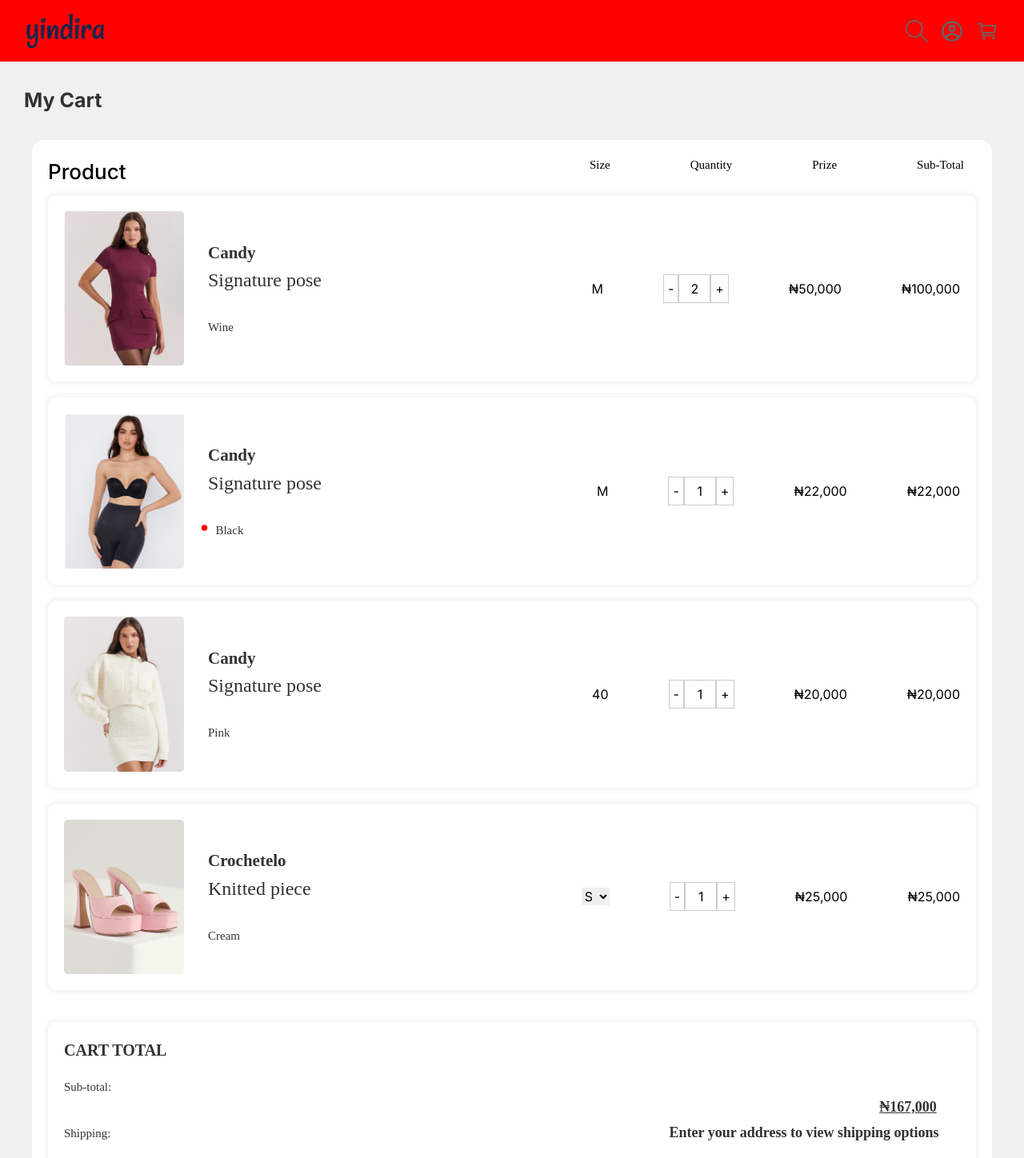
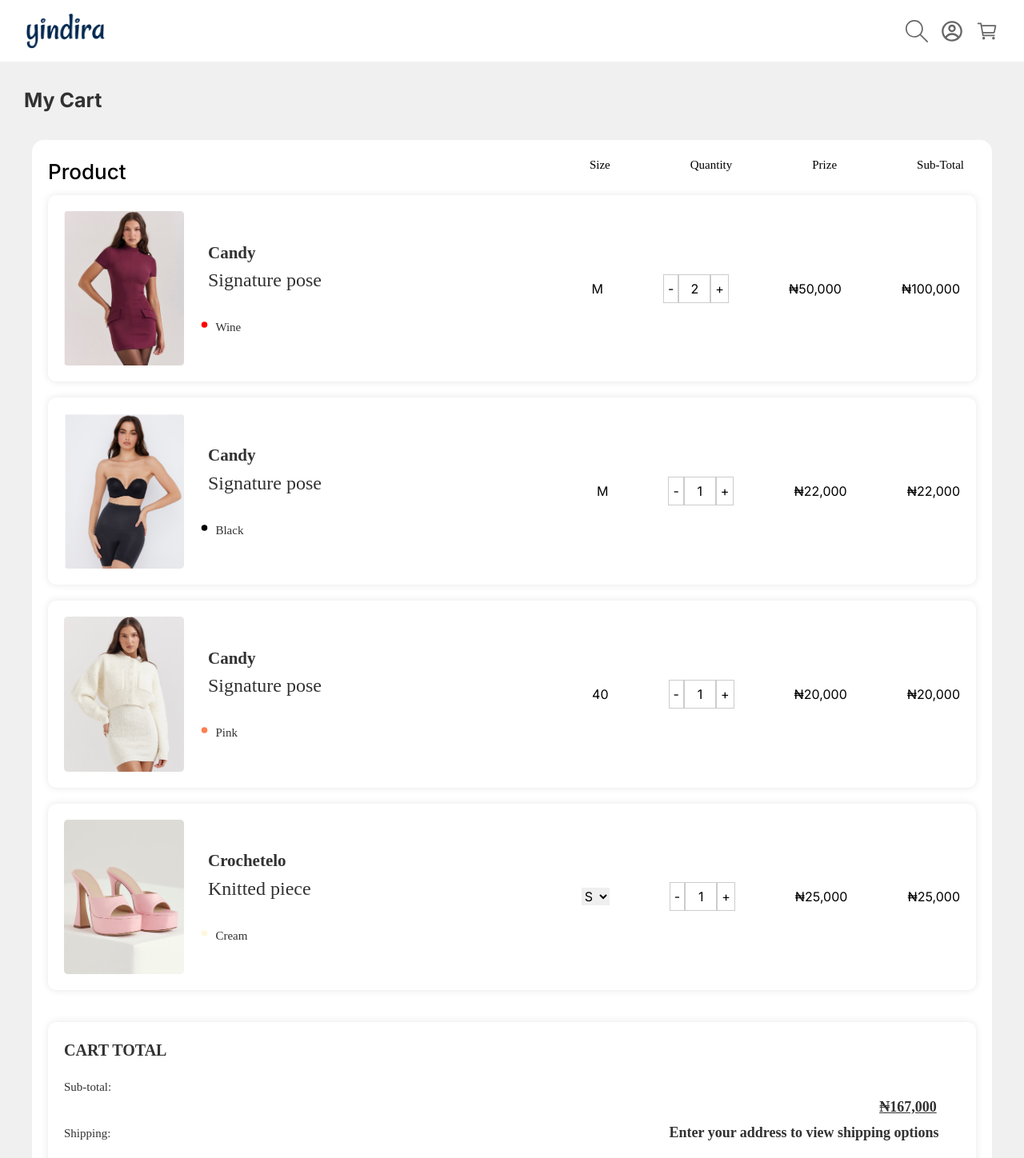
Before and after one commit to sholyjay/timbu-shop, a Next.js app: page /mycart in a window 1280 px wide. Shown: the top 1448 px of the page at 80% size. Built offline with nearby package versions, Linux system fonts and the light colour scheme.

Commit message:
app/globals.css

```diff
--- a/app/checkout/page.js
+++ b/app/checkout/page.js
@@ -32,7 +32,7 @@ const Header = () => {
           </button>
         </nav>
       </div>
-      <div className="checkout-container">
+      <div className="checkout-container marginTop">
         <div className="checkout-form-container">
           <h1 className='check'>Checkout</h1>
           <p className="returning-customer">
--- a/app/globals.css
+++ b/app/globals.css
@@ -29,6 +29,7 @@ body {
 .header {
   position: relative;
   height: 100vh;
+  width: 100%;
 }
 
 .container {
@@ -36,9 +37,9 @@ body {
   justify-content: space-between;
   align-items: center;
   padding: 1rem 2rem;
-  background: red;
+  background: white;
   color: #333;
-  width: -100px;
+  min-width: 100%;
 }
 
 .logo {
@@ -293,6 +294,7 @@ body {
   background: #f9f9f9;
   padding: 20px;
   border-radius: 4px;
+  height: 120vh;
 }
 
 .checkout-container h1,
@@ -786,7 +788,7 @@ body {
   background: #012850;
   color: white;
   padding: 50px;
-  margin-top: 60px;
+  margin-top: 70px;
 }
 
 .footer-container {
@@ -848,9 +850,30 @@ body {
   margin-left: -2rem;
 }
 
+.dot1{
+  color: black;
+  width: 15px;
+  margin-left: -2rem;
+}
+
+.dot2{
+  color: coral;
+  width: 15px;
+  margin-left: -2rem;
+}
+
+.dot3{
+  color: cornsilk;
+  width: 15px;
+  margin-left: -2rem;
+}
+
 .dot_box{
   display: flex;
   flex-direction: row;
   gap: .4rem;
   margin-left: -5rem;
 }
+.marginTop{
+  margin-bottom: 10rem;
+}
--- a/app/mycart/page.js
+++ b/app/mycart/page.js
@@ -56,7 +56,10 @@ const Header = () => {
             <div className="candy-attach">
               <h2>Candy</h2>
               <p className="pie">Signature pose</p>
-              <p className="pity">Wine</p>
+              <div className="dot_box">
+                <GoDotFill className="dot" />
+                <p className="pity">Wine</p>
+              </div>
             </div>
           </div>
           <div className="item-actions">
@@ -83,12 +86,10 @@ const Header = () => {
               <h2>Candy</h2>
               <p className="pie">Signature pose</p>
               <div className="dot_box">
-                <GoDotFill className="dot" />
+                <GoDotFill className="dot1" />
                 <p className="pity"> Black</p>
               </div>
             </div>
-
-
           </div>
           <div className="item-actions">
             <p>M</p>
@@ -113,7 +114,10 @@ const Header = () => {
             <div className="candy-attach">
               <h2>Candy</h2>
               <p className="pie">Signature pose</p>
-              <p className="pity">Pink</p>
+              <div className="dot_box">
+                <GoDotFill className="dot2" />
+                <p className="pity">Pink</p>
+              </div>
             </div>
           </div>
           <div className="item-actions">
@@ -139,7 +143,10 @@ const Header = () => {
             <div className="candy-attach">
               <h2>Crochetelo</h2>
               <p className="pie">Knitted piece</p>
-              <p className="pity">Cream</p>
+              <div className="dot_box">
+                <GoDotFill className="dot3" />
+                <p className="pity">Cream</p>
+              </div>
             </div>
           </div>
           <div className="item-actions">
--- a/components/footer.js
+++ b/components/footer.js
@@ -9,7 +9,6 @@ const Footer = () => {
           <h3>Help</h3>
           <ul className="footer-links">
             <li><Link href="#">FAQs</Link></li>
-
           </ul>
         </div>
         <div className="footer-section">
```
